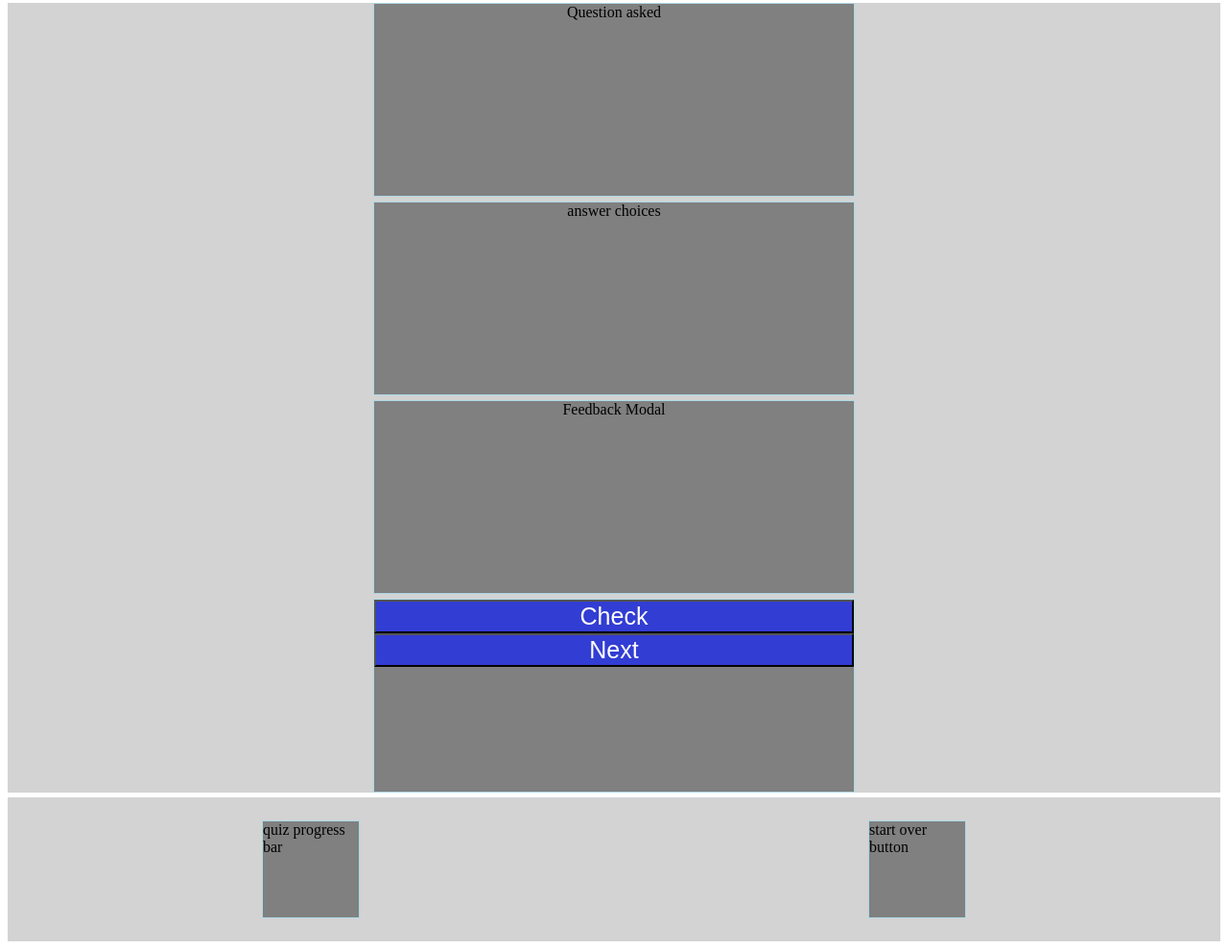
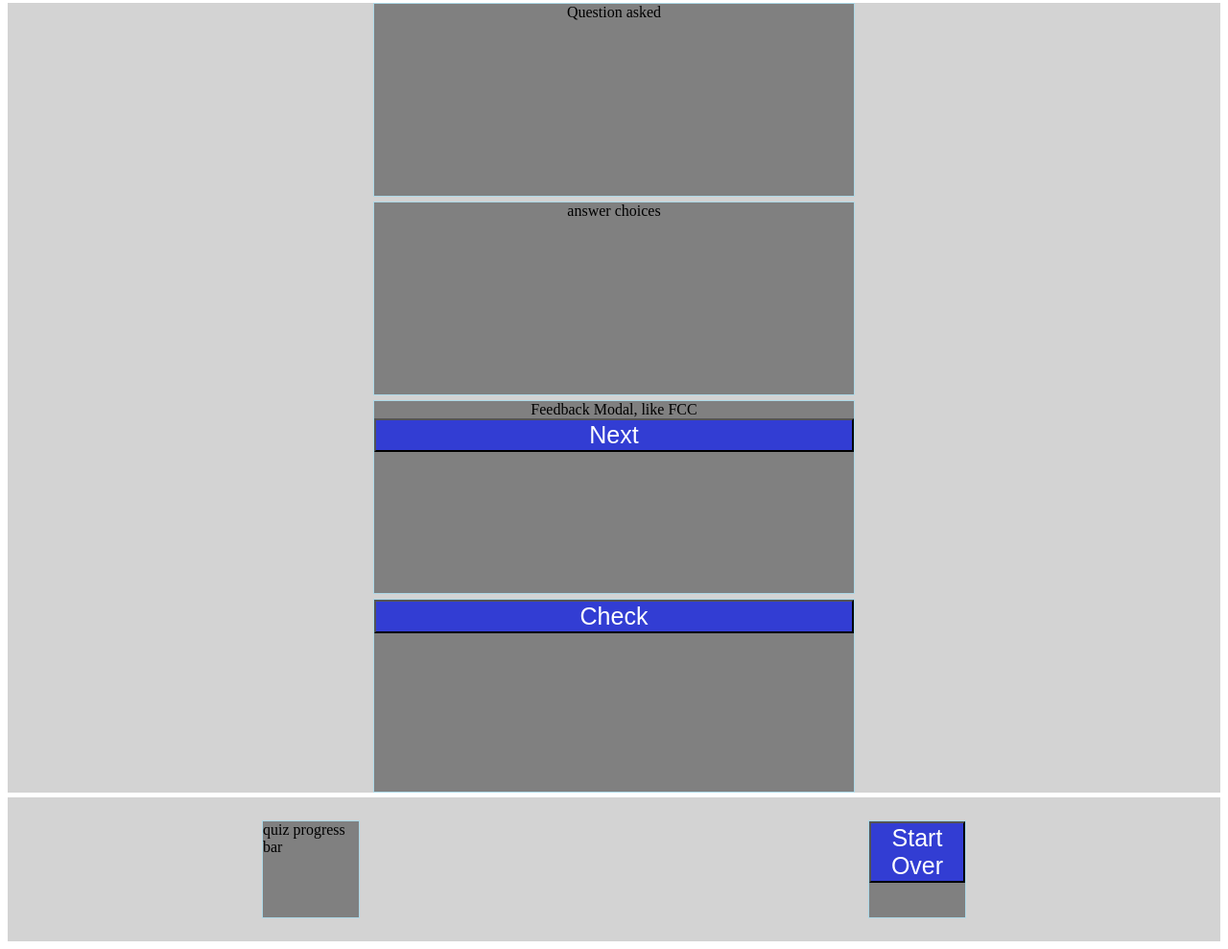
Before and after one commit to maxemileffort/random-guitar-question-jquery-app, a plain HTML site: page index.html in a window 1280 px wide. Shown: the part 160-1149 px from the top of the page at 96% size. Drawn offline with Linux system fonts and the light colour scheme; a script that the page names is missing.

Commit message:
added assets

```diff
--- a/index.html
+++ b/index.html
@@ -17,16 +17,20 @@
     <main>
         <div class="question">Question asked</div>
         <div class="answers">answer choices</div>
-        <div class="feedback">Feedback Modal</div>
+        <div class="feedback">Feedback Modal, like FCC
+            <button>Next</button>
+
+        </div>
         <div class="buttons">
             <button>Check</button>
-            <button>Next</button>
         </div>
     </main>
 
     <footer>
         <div class="progress-bar">quiz progress bar</div>
-        <div class="reset-button">start over button</div>
+        <div class="reset-button">
+            <button>Start Over</button>
+        </div>
     </footer>
 
     <script src="main.js"></script>
```
Also changed, not shown: assets/delete.png (added), assets/dislike.png (added), assets/guitar.png (added), assets/rock-and-roll.png (added), assets/tick-inside-circle.png (added).
